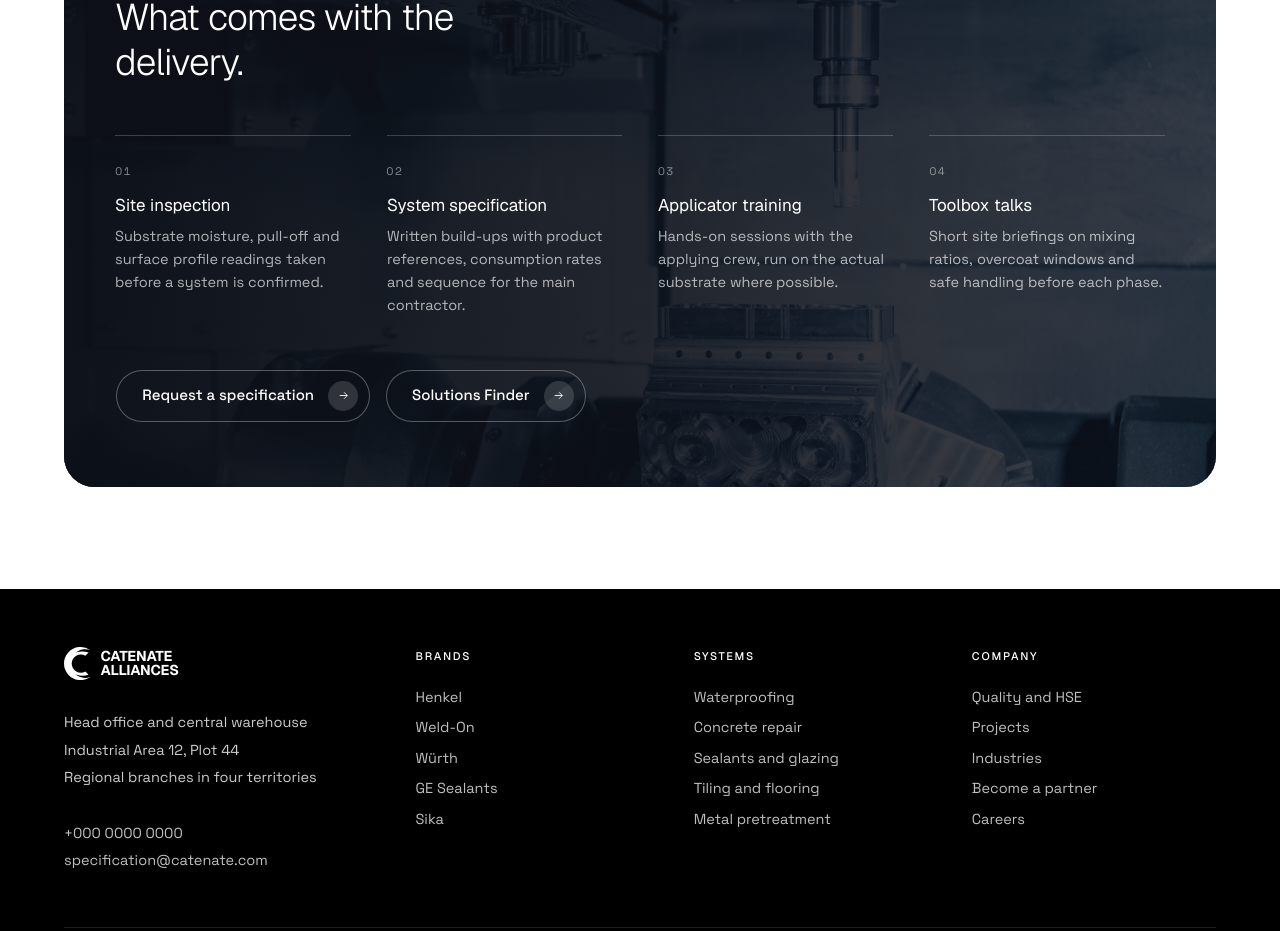
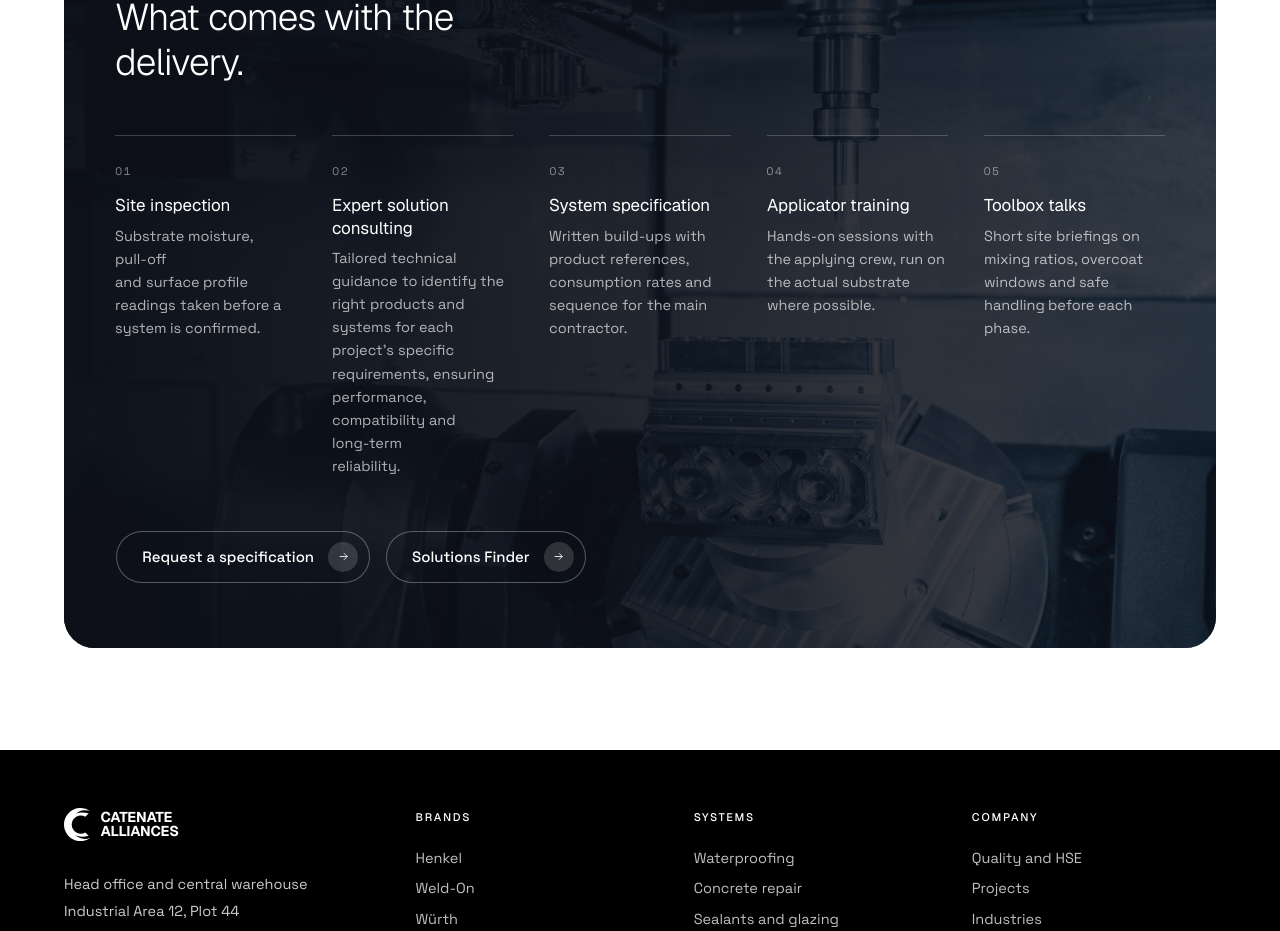
Before and after one commit to Rendersarc2026/Catenate, a Next.js app: page /technologies in a window 1280 px wide. Shown: the part 2580-3511 px from the top of the page. Built offline with nearby package versions, Linux system fonts and the light colour scheme.

Commit message:
fix: update description in TechnicalSupportAccordion and enhance technology support layout

```diff
--- a/src/components/site/technical-support-accordion.tsx
+++ b/src/components/site/technical-support-accordion.tsx
@@ -18,7 +18,7 @@ interface TechnicalSupportAccordionProps {
 
 /**
  * Dropdown disclosure for "What comes with the delivery."
- * Clicking the header or arrow toggles the 4 delivery values into view.
+ * Clicking the header or arrow toggles the delivery values into view.
  * Each item inside then serves as its own disclosure for detailed scope notes.
  */
 export function TechnicalSupportAccordion({
--- a/src/components/site/technologies/technology-support.tsx
+++ b/src/components/site/technologies/technology-support.tsx
@@ -36,7 +36,7 @@ export function TechnologySupport() {
 
           {/* Stacked, each item sets its number in a gutter beside the copy so
               the list reads as one column of rows rather than loose blocks. */}
-          <div className="mt-[clamp(28px,4vw,52px)] grid gap-x-9 sm:grid-cols-2 sm:gap-y-8 lg:grid-cols-4">
+          <div className="mt-[clamp(28px,4vw,52px)] grid gap-x-9 sm:grid-cols-2 sm:gap-y-8 md:grid-cols-3 lg:grid-cols-5">
             {technicalSupport.map((item, index) => (
               <Reveal
                 key={item.title}
--- a/src/data/catenate.ts
+++ b/src/data/catenate.ts
@@ -2130,6 +2130,10 @@ export const technicalSupport: Blurb[] = [
     body: "Substrate moisture, pull-off and surface profile readings taken before a system is confirmed.",
   },
   {
+    title: "Expert solution consulting",
+    body: "Tailored technical guidance to identify the right products and systems for each project's specific requirements, ensuring performance, compatibility and long-term reliability.",
+  },
+  {
     title: "System specification",
     body: "Written build-ups with product references, consumption rates and sequence for the main contractor.",
   },
```
